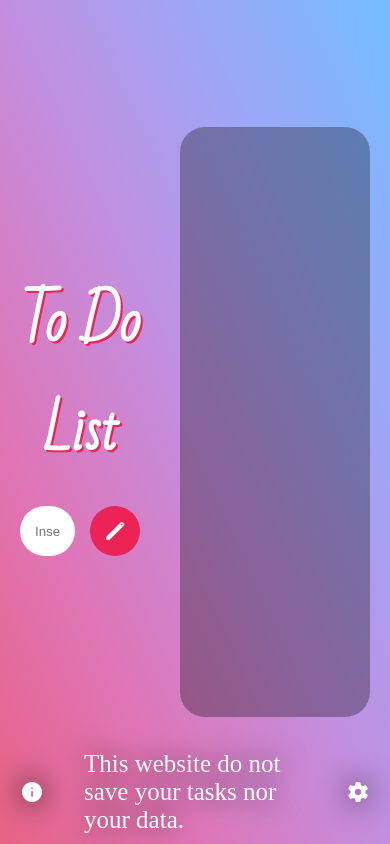
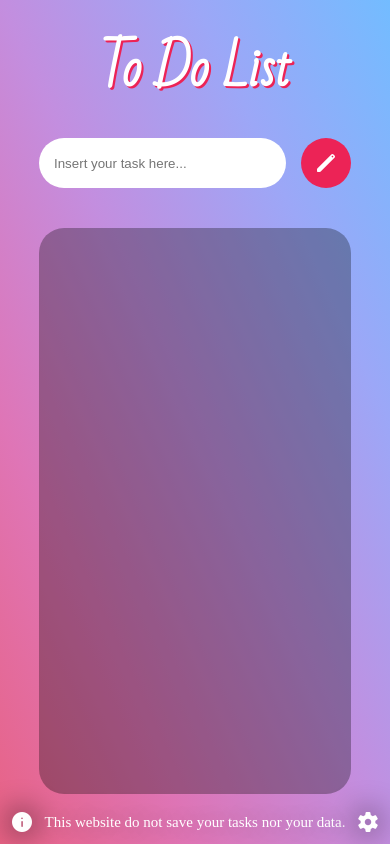
Before and after one commit to DouglasFlorindo/ListaDeTarefas, a plain HTML site: page index.html in a window 390 px wide. Drawn offline with nearby package versions, Linux system fonts and the light colour scheme; a web font is replaced by a local one.

Commit message:
Adaptação pra mobile

```diff
--- a/listaDeTarefas.css
+++ b/listaDeTarefas.css
@@ -279,3 +279,33 @@ button.ok:hover {
     background: white;
     color: var(--destaque);
 }
+
+@media (max-width: 768px) {
+    body {
+        flex-direction: column;
+    }
+
+    nav{
+        width: 80%;
+    }
+
+    h1 {
+        font-size: 50px;
+    }
+
+    #lista {
+        margin-top: 0;
+        margin-bottom: 50px;
+        width: 80%;
+
+    }
+
+    p.footer {
+        font-size: 15px;
+        margin: 0;
+    }
+
+    span.footer {
+        margin: 0 10px;
+    }
+}
```
